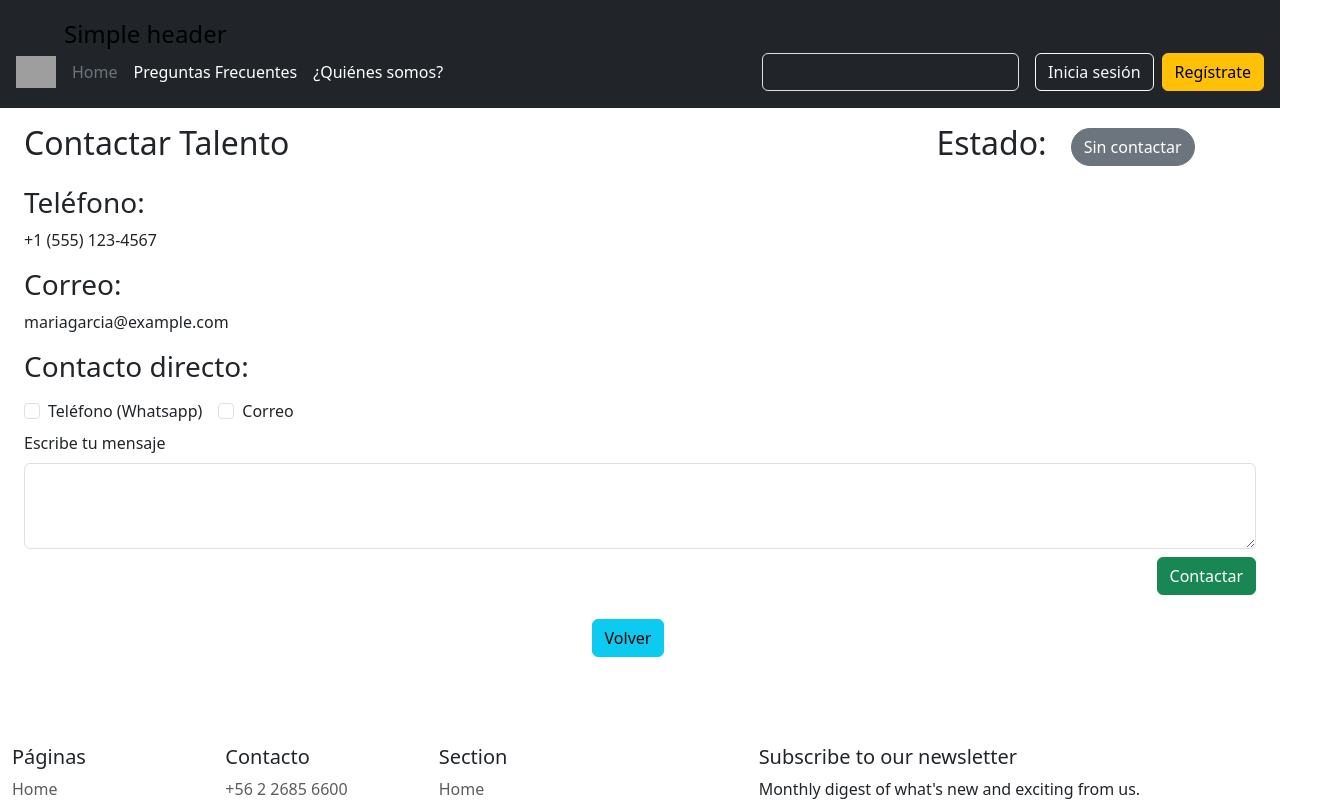
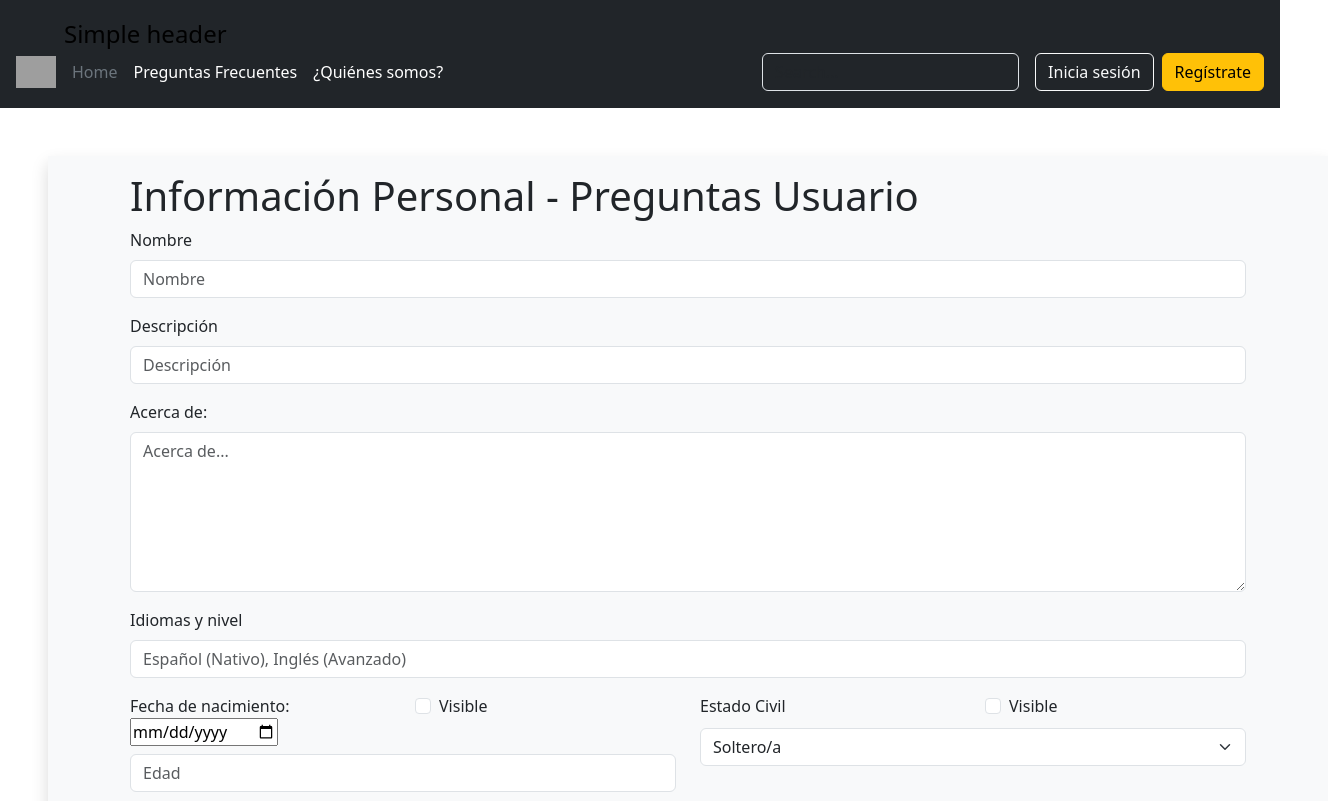
Before and after one commit to aravenab/proyecto-aca-estamos, a React (Vite) app: page / in a window 1280 px wide. Shown: the top 801 px of the page, 1328 px wide, since content can reach past the window. Built offline with nearby package versions, Linux system fonts and the light colour scheme; grey boxes are pictures that could not be loaded.

Commit message:
Completar perfil

```diff
--- a/src/App.jsx
+++ b/src/App.jsx
@@ -9,8 +9,9 @@ import Login from './views/Login/Login'
 import RegistroUsuariosEmpresas from './views/RegistroUsuariosEmpresas/RegistroUsuariosEmpresas'
 import RegistroUusariosTalentos from './views/RegistroUusariosTalentos/RegistroUusariosTalentos'
 import RegistrationForm from './views/Registro/Registro'
-import PerfilUsuario from './views/PerfilUsuario/PerFILUsuario'
+// import PerfilUsuario from './views/PerfilUsuario/PerFILUsuario'
 import ContactarTalento from './components/ContactarTalento/ContactarTalento'
+import CompletarPerfil from './components/CompletarPerfil/CompletarPerfil'
 
 function App() {
 
@@ -21,7 +22,7 @@ function App() {
 
       {/* Inserte el componente que desee visualizar*/}
       <Navbar/>
-      <ContactarTalento/>
+      <CompletarPerfil/>
       <Footer/>
 
     </div>
--- /dev/null
+++ b/src/components/CompletarPerfil/CompletarPerfil.jsx
@@ -0,0 +1,101 @@
+import React from 'react'
+
+export default function CompletarPerfil() {
+  return (
+    <div>
+        <div className="container-fluid m-5 bg-light shadow border-5 pt-3">
+              <form className="container position-relative">
+
+                  <div className="col-12">
+                      <h1>Información Personal - Preguntas Usuario</h1>
+                  </div>
+                  {/* <!-- formulario de contacto-nombre --> */}
+                  <div className="row">
+                      <div className="col-12 col-sm-12 mb-3">
+                          <label className="col-12 form-label" htmlFor="name">Nombre</label>
+                          <input className="form-control" id="name" type="text" placeholder="Nombre" />
+                      </div>
+                  </div>
+                  {/* <!-- formulario de contacto-nombre --> */}
+                  <div className="row">
+                      <div className="col-12 col-sm-12 mb-3">
+                          <label className="col-12 form-label" htmlFor="description">Descripción</label>
+                          <input className="form-control" id="description" type="text" placeholder="Descripción" />
+                      </div>
+                  </div>
+                  {/* <!-- formulario de contacto-mensaje --> */}
+                  <div className="mb-3">
+                      <label className="form-label" htmlFor="about">Acerca de:</label>
+                      <textarea className="form-control" id="about" type="text" placeholder="Acerca de..." style={{ height: '10rem' }}></textarea>
+                  </div>
+
+                {/* <!-- formulario de contacto-mensaje --> */}
+                  <div className="row">
+                      <div className="col-12 col-sm-12 mb-3">
+                          <label className="col-12 form-label" htmlFor="description">Idiomas y nivel</label>
+                          <input className="form-control" id="description" type="text" placeholder="Español (Nativo), Inglés (Avanzado)" />
+                      </div>
+                  </div>
+
+                  {/* <!-- formulario de contacto- Edad--> */}
+                  <div className="row">
+                      <div className="col-6 col-sm-6 mb-3">
+                          <div className='row'>
+                              <label className="col-6 form-label" htmlFor="edad">
+                                  {/* <!-- formulario de contacto-fecha de nacimiento --> */}
+                                  <div className="col_one_third col_last c-azul">
+                                      <label htmlFor="nacimiento" className='me-2'>Fecha de nacimiento:</label>
+                                      <input type="date" id="nacimiento" name="nacimiento" className="sm-form-control" />
+                                  </div>
+                              </label>
+                              <div className='col-6'>
+                                  <div className="form-check">
+                                      <input className="form-check-input" type="checkbox" value="" id="defaultCheck1" />
+                                      <label className="form-check-label" forHtml="defaultCheck1">
+                                          Visible
+                                      </label>
+                                  </div>
+                              </div>
+                          </div>
+
+                          <input className="form-control" id="edad" type="number" placeholder="Edad" />
+                      </div>
+
+                     {/* <!-- formulario de contacto-menu desplegable-estado civil --> */}
+                      <div className="col-6">
+                          <label className="col-12 form-label" htmlFor="estadoCivil">
+                              <div className='row'>
+                                  <div className='col-6'>
+                                      Estado Civil
+                                  </div>
+                                  <div className='col-6'>
+                                      <div className="form-check">
+                                          <input className="form-check-input" type="checkbox" value="" id="defaultCheck1" />
+                                          <label className="form-check-label" forHtml="defaultCheck1">
+                                              Visible
+                                          </label>
+                                      </div>
+                                  </div>
+                              </div>
+                          </label>
+
+                          <select className="form-select col-6" aria-label="Default select example" id="estadoCivil">
+                              <option value="1">Soltero/a</option>
+                              <option value="2">Casado/a</option>
+                              <option value="3">Viudo/a</option>
+                              <option value="4">Separado/a</option>
+                          </select>
+                      </div>
+                  </div>
+
+
+                  {/* <!-- formulario de contacto-boton --> */}
+                  <div className="d-grid">
+                      <button className="btn btn-primary btn-lg m-4" type="submit">Enviar</button>
+                  </div>
+              </form>
+              <img src="" className="img-fluid mx-auto d-block mb-2" alt="" />
+          </div>
+      </div>
+  )
+}
```
